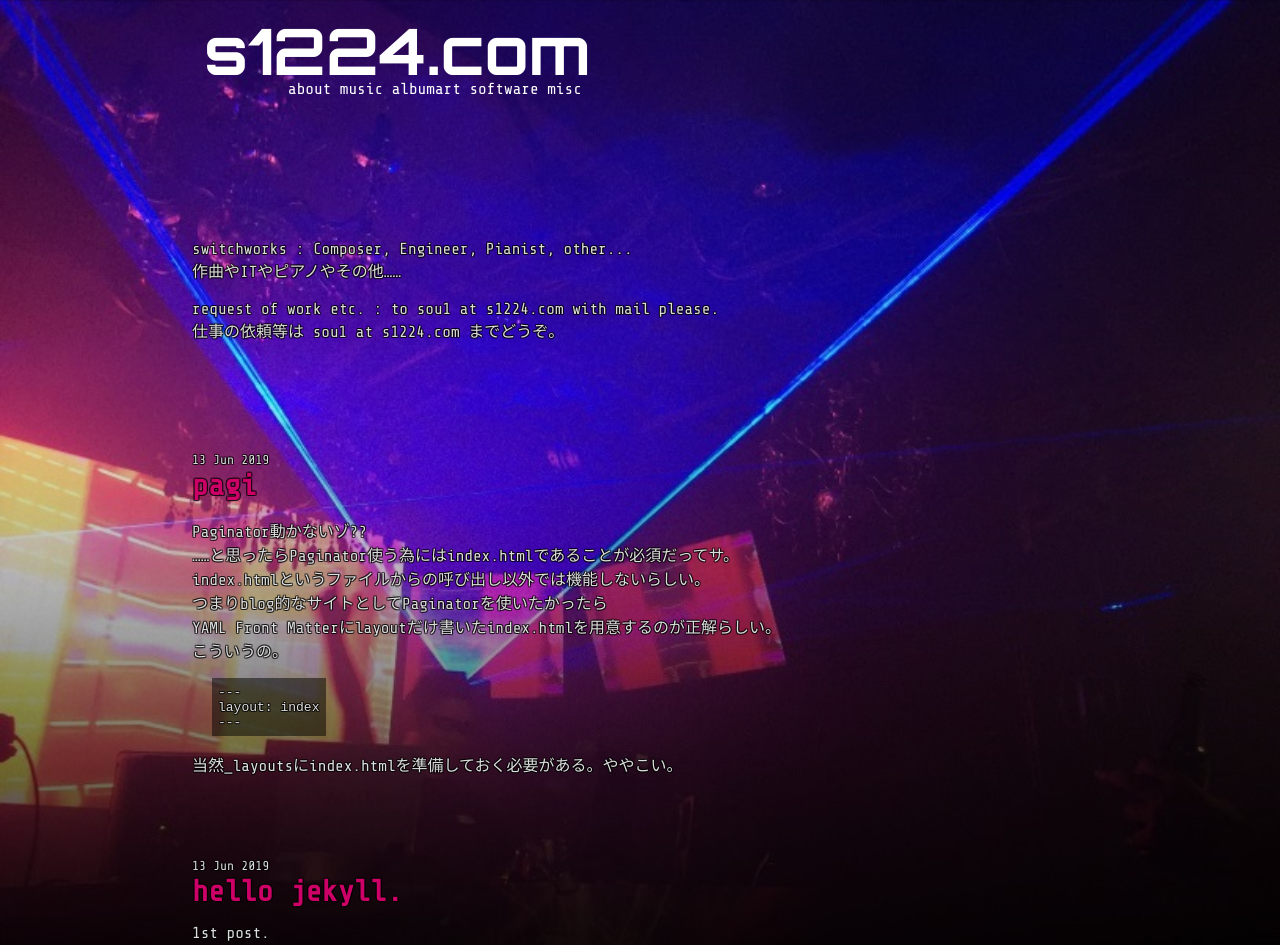
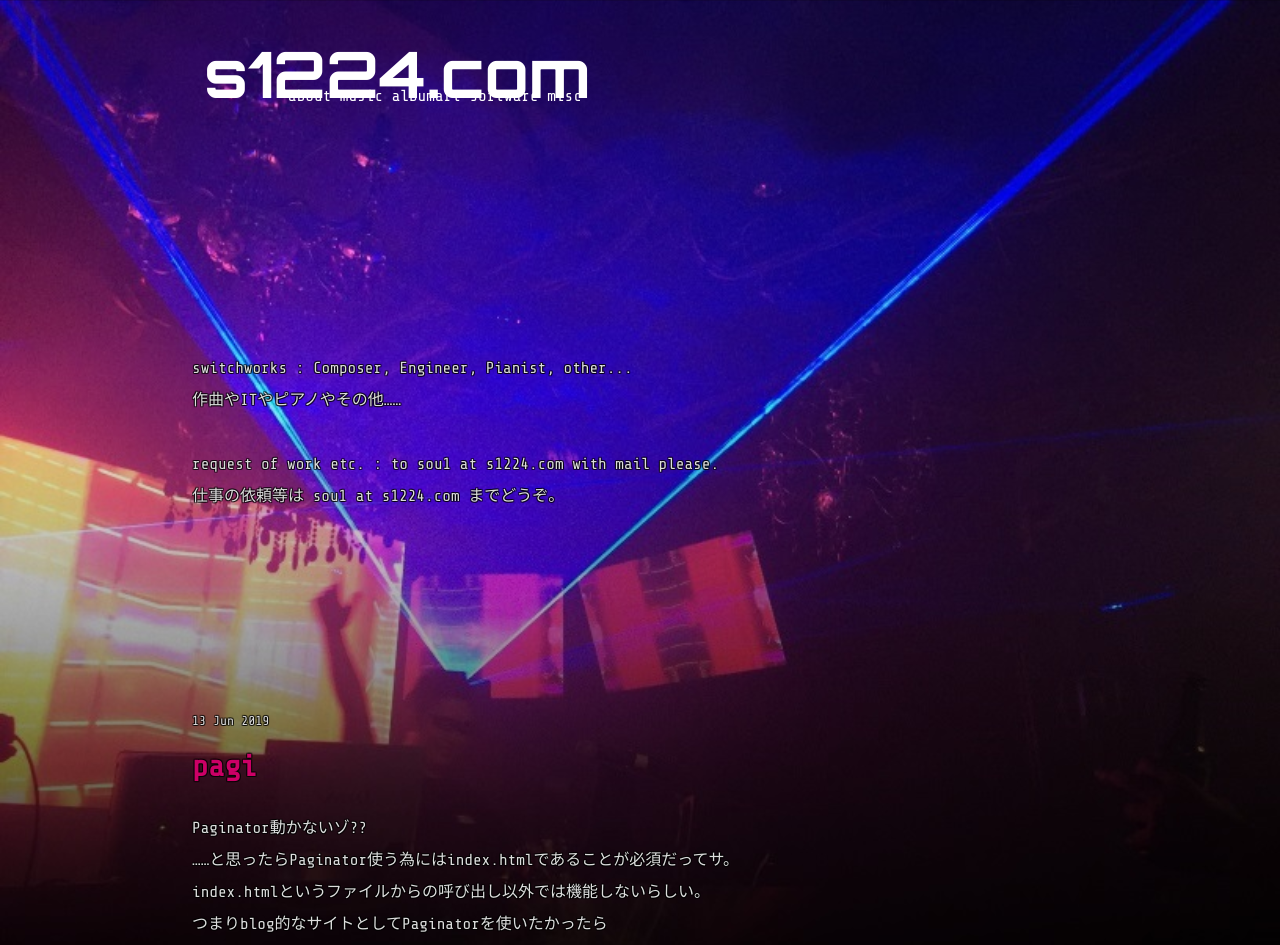
Before and after one commit to switchworks/switchworks.github.io, a Jekyll site: the page built from index.html, in a window 1280 px wide. Shown: the top 945 px of the page. Built offline with Jekyll 4.4.1, drawn with Linux system fonts in a browser that asks for light colours; the list of posts is cut into pages by our own code.

Commit message:
Update default.html

```diff
--- a/_layouts/default.html
+++ b/_layouts/default.html
@@ -14,12 +14,18 @@
 	}
 	html {
 		height : 100%;
+		-moz-text-size-adjust:100%;
+		-webkit-text-size-adjust:100%;
+		-ms-text-size-adjust:100%;
+		font-size: 62.5%;
 	}
 	body {
 		margin: 0;
 		overflow-y:scroll;
 		height : 100%;
 		font-family : 'Share Tech Mono', "游ゴシック体", YuGothic, "YuGothic M", "ヒラギノ角ゴ Pro W3", sans-serif;
+		font-size : 1.6rem;
+		line-height: 2;
 		color : #dddddd;
 		background: url("/images/0023bg.jpg");
 		background-size: cover;
```
